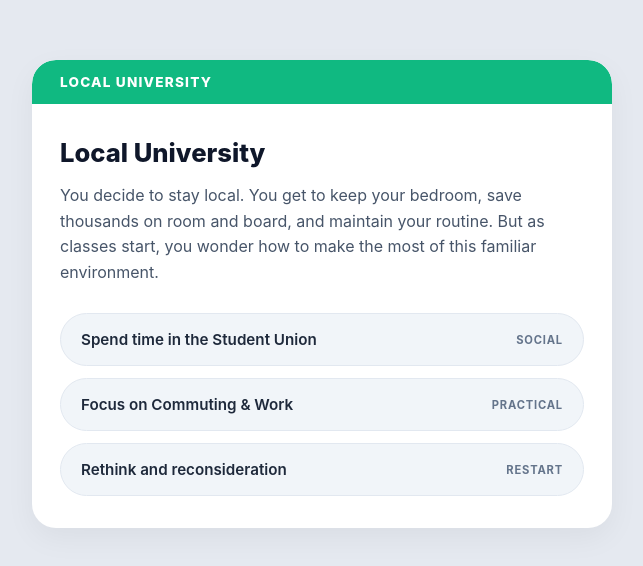
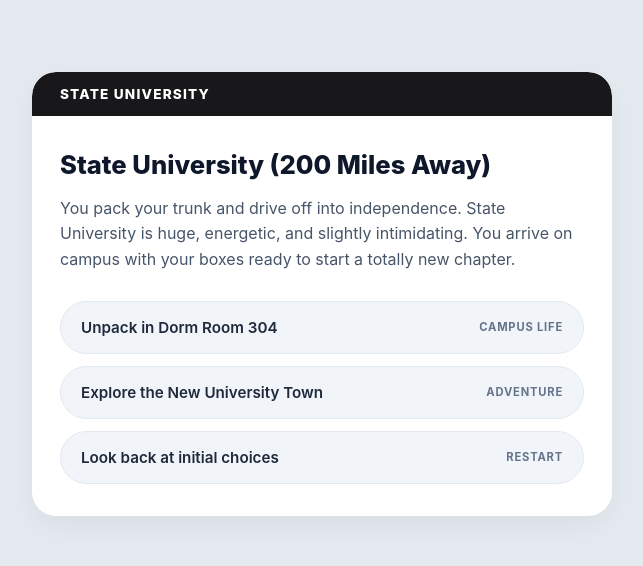
Before and after one commit to scarlso03/Where-to-Hypertext-Narrative, a plain HTML site: page move-away.html in a window 1280 px wide. Shown: the part 106-672 px from the top of the page, without its empty margins (318-961 px from the left). Drawn offline with Linux system fonts and the light colour scheme.

Commit message:
modified html third page

```diff
--- a/move-away.html
+++ b/move-away.html
@@ -3,26 +3,26 @@
 <head>
 	<meta charset="utf-8">
 	<meta name="viewport" content="width=device-width, initial-scale=1.0">
-	<title>Local University</title>
+	<title>State University (200 Miles Away)</title>
 	<link rel="stylesheet" href="./assets/css/styles.css">
 </head>
 <body>
 	<main class="card">
-		<div class="banner local">Local University</div>
+		<div class="banner state">State University</div>
 		<div class="card-body">
-			<h1>Local University</h1>
-			<p>You decide to stay local. You get to keep your bedroom, save thousands on room and board, and maintain your routine. But as classes start, you wonder how to make the most of this familiar environment.</p>
+			<h1>State University (200 Miles Away)</h1>
+			<p>You pack your trunk and drive off into independence. State University is huge, energetic, and slightly intimidating. You arrive on campus with your boxes ready to start a totally new chapter.</p>
 			<nav>
-				<a href="local-campus.html" class="btn">
-					<span>Spend time in the Student Union</span>
-					<span class="btn-tag">SOCIAL</span>
+				<a href="dorm-life.html" class="btn">
+					<span>Unpack in Dorm Room 304</span>
+					<span class="btn-tag">CAMPUS LIFE</span>
 				</a>
-				<a href="commute-life.html" class="btn">
-					<span>Focus on Commuting & Work</span>
-					<span class="btn-tag">PRACTICAL</span>
+				<a href="city-explore.html" class="btn">
+					<span>Explore the New University Town</span>
+					<span class="btn-tag">ADVENTURE</span>
 				</a>
 				<a href="index.html" class="btn">
-					<span>Rethink and reconsideration</span>
+					<span>Look back at initial choices</span>
 					<span class="btn-tag">RESTART</span>
 				</a>
 			</nav>
```
